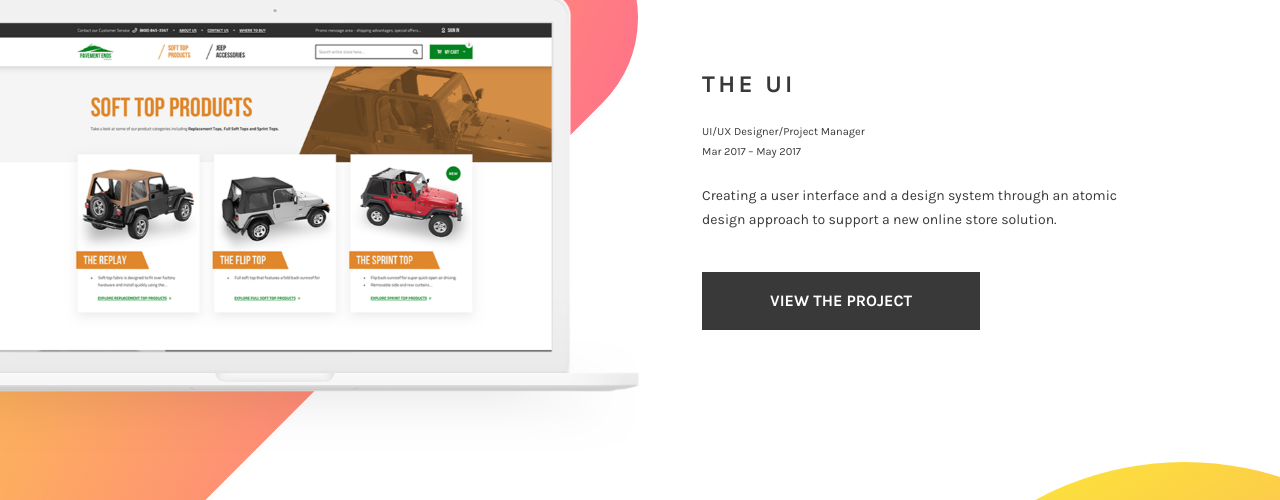
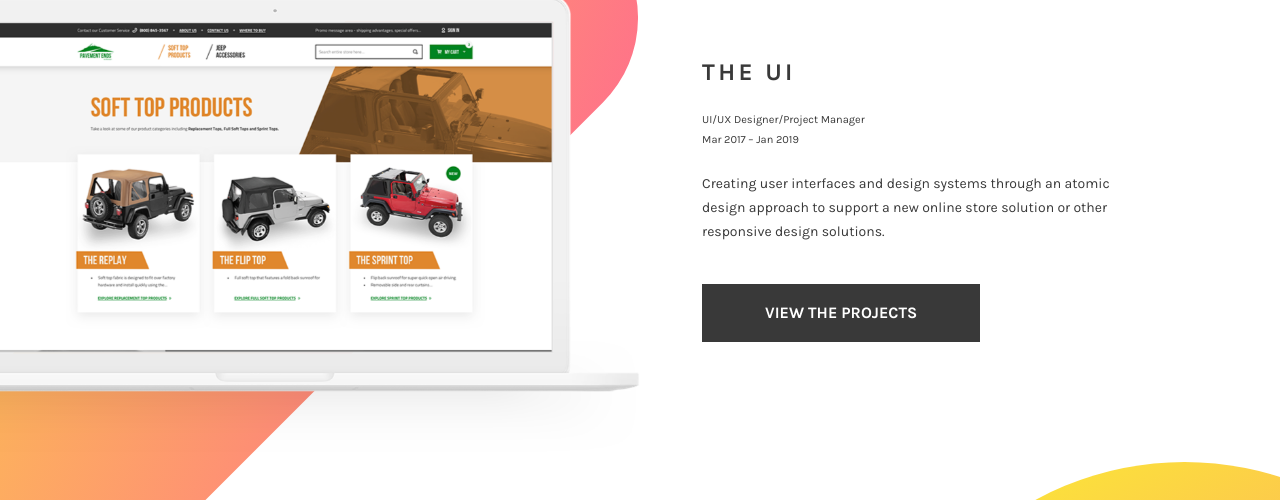
Before and after one commit to kdijakovic/bokbok, a plain HTML site: page index.html in a window 1280 px wide. Shown: the part 4020-4520 px from the top of the page. Drawn offline with nearby package versions, Linux system fonts and the light colour scheme.

Commit message:
Update index.html
Changes to "The UI"  - new link and additional description added.

```diff
--- a/index.html
+++ b/index.html
@@ -235,10 +235,10 @@
                                 <h3>The UI</h3>
                                 <div class="work-details">
                                     <p>UI/UX Designer/Project Manager</p>
-                                    <p>Mar 2017 – May 2017</p>
+                                    <p>Mar 2017 – Jan 2019</p>
                                 </div>
-                                <p class="desc">Creating a user interface and a design system through an atomic design approach to support a new online store solution.</p>
-                                <a target="_blank" href="https://www.behance.net/gallery/63855951/Pavement-Ends-online-store-design" class="button-main">View The Project</a>
+                                <p class="desc">Creating user interfaces and design systems through an atomic design approach to support a new online store solution or other responsive design solutions.</p>
+                                <a target="_blank" href="https://www.behance.net/collection/170243119/UI" class="button-main">View The Projects</a>
                             </div>
                         </div>
                     </div>
```
